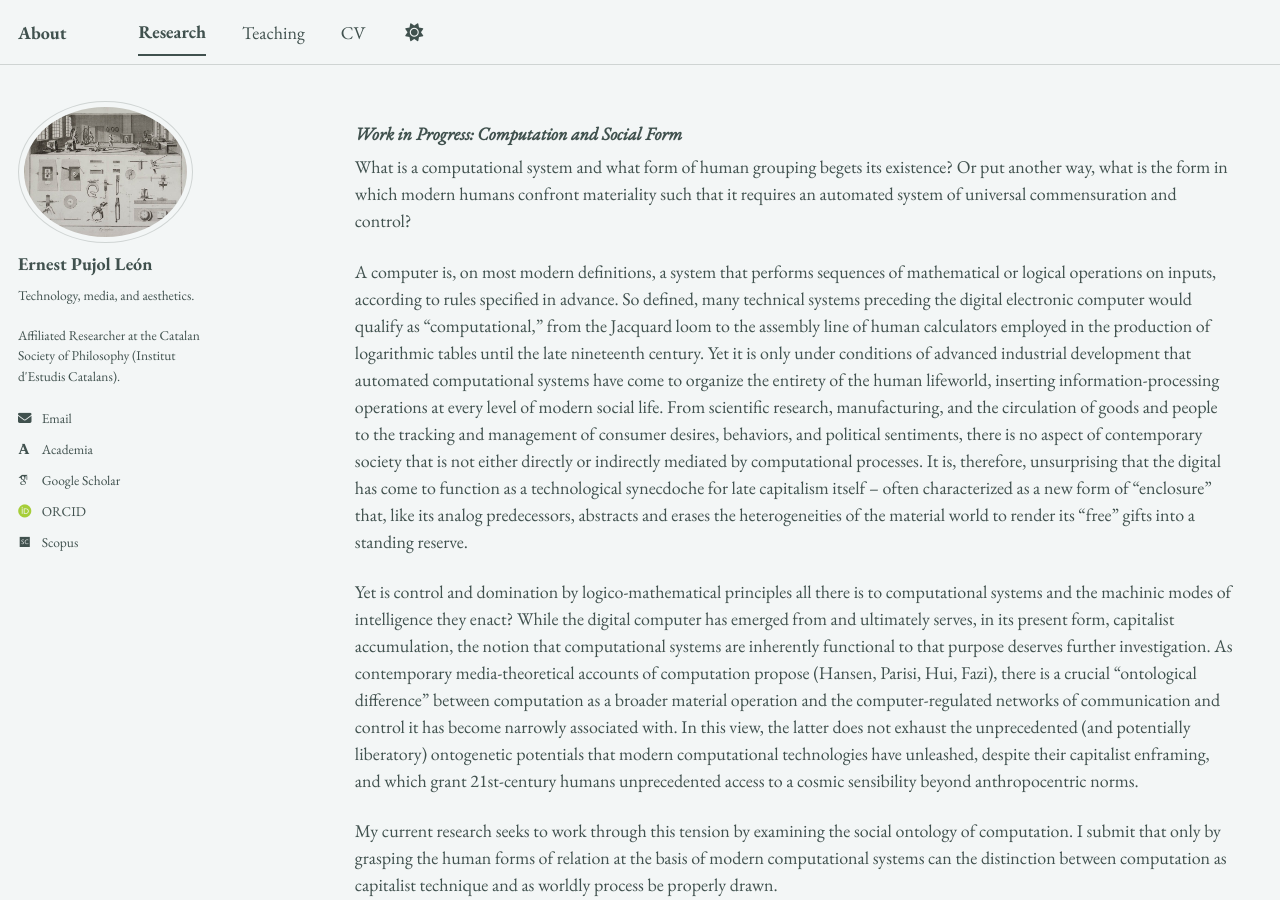
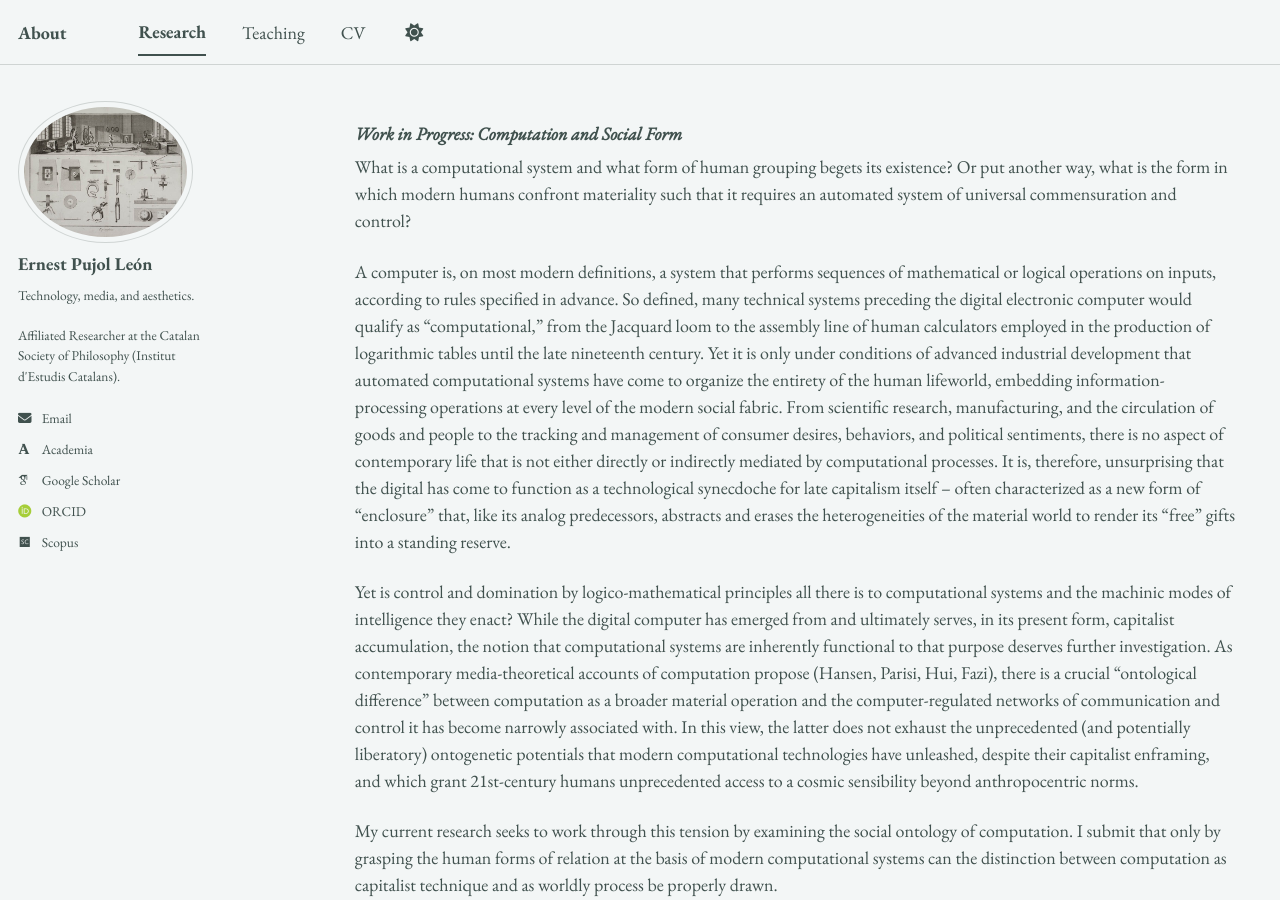
Before and after one commit to epujol90/epujol90.github.io, a Jekyll site: the page built from _pages/research.md, in a window 1280 px wide and 900 px high, scrolled down 3489 px. Built offline with Jekyll 4.4.1, drawn with Linux system fonts in a browser that asks for light colours; some web fonts are replaced; a script bundle is joined from its source files by our own code; library files that are not in the unit come from our copies.

Commit message:
Update research.md

```diff
--- a/_pages/research.md
+++ b/_pages/research.md
@@ -49,7 +49,7 @@ Since the postwar period, the digital computer has been celebrated for reintrodu
 
 What is a computational system and what form of human grouping begets its existence? Or put another way, what is the form in which modern humans confront materiality such that it requires an automated system of universal commensuration and control?
 
-A computer is, on most modern definitions, a system that performs sequences of mathematical or logical operations on inputs, according to rules specified in advance. So defined, many technical systems preceding the digital electronic computer would qualify as “computational,” from the Jacquard loom to the assembly line of human calculators employed in the production of logarithmic tables until the late nineteenth century. Yet it is only under conditions of advanced industrial development that automated computational systems have come to organize the entirety of the human lifeworld, inserting information-processing operations at every level of modern social life. From scientific research, manufacturing, and the circulation of goods and people to the tracking and management of consumer desires, behaviors, and political sentiments, there is no aspect of contemporary society that is not either directly or indirectly mediated by computational processes. It is, therefore, unsurprising that the digital has come to function as a technological synecdoche for late capitalism itself -- often characterized as a new form of “enclosure” that, like its analog predecessors, abstracts and erases the heterogeneities of the material world to render its “free” gifts into a standing reserve.
+A computer is, on most modern definitions, a system that performs sequences of mathematical or logical operations on inputs, according to rules specified in advance. So defined, many technical systems preceding the digital electronic computer would qualify as “computational,” from the Jacquard loom to the assembly line of human calculators employed in the production of logarithmic tables until the late nineteenth century. Yet it is only under conditions of advanced industrial development that automated computational systems have come to organize the entirety of the human lifeworld, embedding information-processing operations at every level of the modern social fabric. From scientific research, manufacturing, and the circulation of goods and people to the tracking and management of consumer desires, behaviors, and political sentiments, there is no aspect of contemporary life that is not either directly or indirectly mediated by computational processes. It is, therefore, unsurprising that the digital has come to function as a technological synecdoche for late capitalism itself -- often characterized as a new form of “enclosure” that, like its analog predecessors, abstracts and erases the heterogeneities of the material world to render its “free” gifts into a standing reserve.
 
 Yet is control and domination by logico-mathematical principles all there is to computational systems and the machinic modes of intelligence they enact? While the digital computer has emerged from and ultimately serves, in its present form, capitalist accumulation, the notion that computational systems are inherently functional to that purpose deserves further investigation. As contemporary media-theoretical accounts of computation propose (Hansen, Parisi, Hui, Fazi), there is a crucial “ontological difference” between computation as a broader material operation and the computer-regulated networks of communication and control it has become narrowly associated with. In this view, the latter does not exhaust the unprecedented (and potentially liberatory) ontogenetic potentials that modern computational technologies have unleashed, despite their capitalist enframing, and which grant 21st-century humans unprecedented access to a cosmic sensibility beyond anthropocentric norms.
 
```
